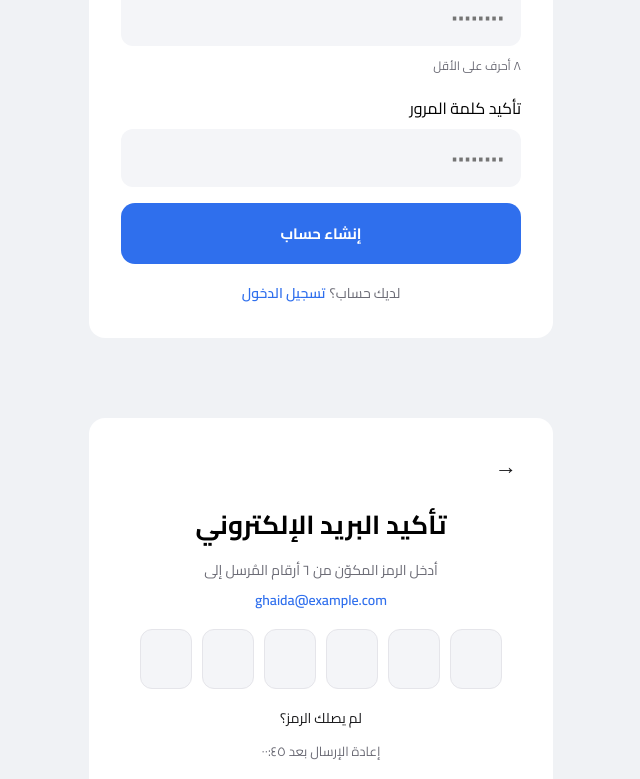
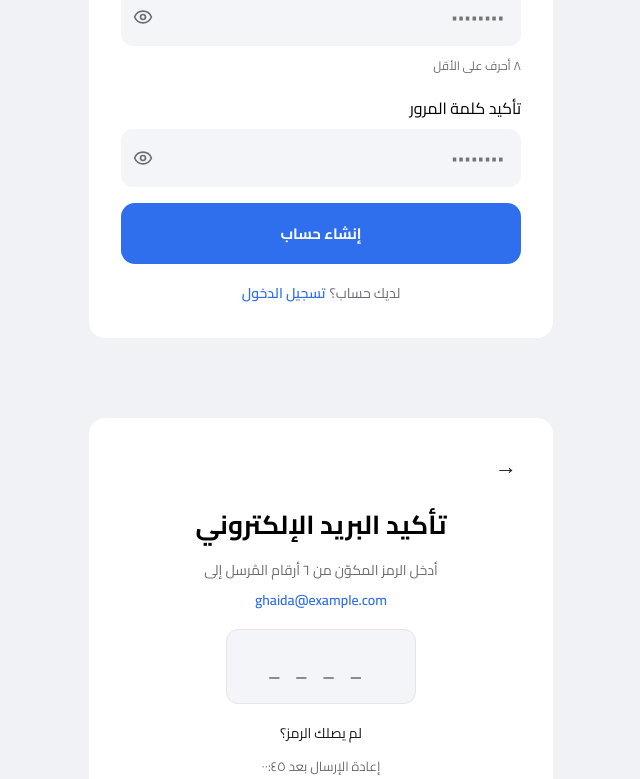
Before and after one commit to ghaidasameer17-dot/task-management-app, a React (Vite) app in the folder client/: page / in a window 1280 px wide. Shown: the part 1120-1899 px from the top of the page, without its empty margins (319-959 px from the left). Built offline with nearby package versions, Linux system fonts and the light colour scheme.

Commit message:
Add interactivity to signup and verification screens

```diff
--- a/client/src/components/EmailVerification.jsx
+++ b/client/src/components/EmailVerification.jsx
@@ -1,5 +1,7 @@
+import { useState } from 'react';
 
 const EmailVerification = () => {
+  const [code, setCode] = useState('');
   return (
     <div className="auth-container">
       <div className="verify-back">
@@ -13,12 +15,16 @@ const EmailVerification = () => {
       </div>
 
       <div className="code-boxes">
-        <input className="code-box" maxLength="1" />
-        <input className="code-box" maxLength="1" />
-        <input className="code-box" maxLength="1" />
-        <input className="code-box" maxLength="1" />
-        <input className="code-box" maxLength="1" />
-        <input className="code-box" maxLength="1" />
+       <input
+  className="code-input"
+  type="text"
+  inputMode="numeric"
+  maxLength="4"
+  value={code}
+  onChange={(e) => setCode(e.target.value)}
+  placeholder="____"
+/>
+
       </div>
 
       <div className="resend">
--- a/client/src/components/ResetCode.jsx
+++ b/client/src/components/ResetCode.jsx
@@ -12,8 +12,7 @@ const ResetCode = () => {
         <input className="code-box" maxLength="1" />
         <input className="code-box" maxLength="1" />
         <input className="code-box" maxLength="1" />
-        <input className="code-box" maxLength="1" />
-        <input className="code-box" maxLength="1" />
+
       </div>
       <div className="resend">
         <p>لم يصلك الرمز؟</p>
--- a/client/src/components/Signup.jsx
+++ b/client/src/components/Signup.jsx
@@ -1,5 +1,57 @@
+import { useState } from 'react';
+import { Eye, EyeOff } from 'lucide-react';
+
 import './Login.css';
+
 const Signup = () => {
+  const [showPassword, setShowPassword] = useState(false);
+  const [showConfirm, setShowConfirm] = useState(false);
+
+  const [email, setEmail] = useState('');
+  const [emailError, setEmailError] = useState('');
+  const [name, setName] = useState('');
+const [nameError, setNameError] = useState('');
+
+const [password, setPassword] = useState('');
+const [passwordError, setPasswordError] = useState('');
+
+const [confirm, setConfirm] = useState('');
+const [confirmError, setConfirmError] = useState('');
+
+ const handleSignup = () => {
+  // الاسم
+  if (!name) {
+    setNameError('الاسم مطلوب');
+  } else {
+    setNameError('');
+  }
+
+  // الإيميل
+  if (!email) {
+    setEmailError('البريد الإلكتروني مطلوب');
+  } else if (!email.includes('@')) {
+    setEmailError('صيغة البريد الإلكتروني غير صحيحة');
+  } else {
+    setEmailError('');
+  }
+
+  // كلمة المرور
+  if (!password) {
+    setPasswordError('كلمة المرور مطلوبة');
+  } else if (password.length < 8) {
+    setPasswordError('كلمة المرور قصيرة — ٨ أحرف على الأقل');
+  } else {
+    setPasswordError('');
+  }
+
+  // التأكيد
+  if (confirm !== password) {
+    setConfirmError('كلمتا المرور غير متطابقتان');
+  } else {
+    setConfirmError('');
+  }
+};
+
   return (
     <div className="auth-container">
       <div className="auth-header">
@@ -9,26 +61,76 @@ const Signup = () => {
 
       <div className="form-group">
         <label htmlFor="name">الاسم</label>
-        <input id="name" type="text" placeholder="مثال: غيداء المحمادي" />
+        <input id="name" type="text" placeholder="مثال: غيداء المحمادي" className="input-error"
+        value={name}
+onChange={(e) => setName(e.target.value)}
+className={nameError ? 'input-error' : ''} />
+{nameError && <span className="error-text">⚠ {nameError}</span>}
       </div>
 
       <div className="form-group">
         <label htmlFor="email">البريد الإلكتروني</label>
-        <input id="email" type="email" placeholder="example@gmail.com" />
+        <input
+          id="email"
+          type="email"
+          placeholder="example@gmail.com"
+          value={email}
+          onChange={(e) => setEmail(e.target.value)}
+          className={emailError ? 'input-error' : ''}
+        />
+        {emailError && <span className="error-text">⚠ {emailError}</span>}
       </div>
 
       <div className="form-group">
-        <label htmlFor="password">كلمة المرور</label>
-        <input id="password" type="password" placeholder="••••••••" />
-        <span className="helper-text">٨ أحرف على الأقل</span>
-      </div>
+  <label htmlFor="password">كلمة المرور</label>
+
+  <div className="password-wrapper">
+    <input
+      id="password"
+      type={showPassword ? 'text' : 'password'}
+      placeholder="••••••••"
+      value={password}
+      onChange={(e) => setPassword(e.target.value)}
+      className={passwordError ? 'input-error' : ''}
+    />
+    <button
+      type="button"
+      className="eye-btn"
+      onClick={() => setShowPassword(!showPassword)}
+    >
+      {showPassword ? <EyeOff size={20} /> : <Eye size={20} />}
+    </button>
+  </div>
+
+  {passwordError && <span className="error-text">⚠ {passwordError}</span>}
+  <span className="helper-text">٨ أحرف على الأقل</span>
+</div>
 
       <div className="form-group">
-        <label htmlFor="confirm">تأكيد كلمة المرور</label>
-        <input id="confirm" type="password" placeholder="••••••••" />
-      </div>
+  <label htmlFor="confirm">تأكيد كلمة المرور</label>
 
-      <button className="auth-btn">إنشاء حساب</button>
+  <div className="password-wrapper">
+    <input
+      id="confirm"
+      type={showConfirm ? 'text' : 'password'}
+      placeholder="••••••••"
+      value={confirm}
+      onChange={(e) => setConfirm(e.target.value)}
+      className={confirmError ? 'input-error' : ''}
+    />
+    <button
+      type="button"
+      className="eye-btn"
+      onClick={() => setShowConfirm(!showConfirm)}
+    >
+      {showConfirm ? <EyeOff size={20} /> : <Eye size={20} />}
+    </button>
+  </div>
+
+  {confirmError && <span className="error-text">⚠ {confirmError}</span>}
+</div>
+
+      <button className="auth-btn" onClick={handleSignup}>إنشاء حساب</button>
 
       <p className="auth-text">
         لديك حساب؟<span>تسجيل الدخول</span>
--- a/client/src/index.css
+++ b/client/src/index.css
@@ -103,6 +103,24 @@ body {
 .resend p { font-size: 14px; color: #1c1c1e; margin: 0 0 4px 0; }
 .resend span { font-size: 13px; color: #6c6c76; }
 
+.code-input {
+  width: 160px;
+  margin: 0 auto;
+  padding: 14px;
+  text-align: center;
+  font-size: 24px;
+  letter-spacing: 12px;
+  border: 1.5px solid #E5E5EA;
+  border-radius: 12px;
+  background: #F4F5F8;
+  font-family: 'Cairo', sans-serif;
+  direction: ltr;
+}
+.code-input:focus {
+  outline: none;
+  border-color: #2F6FED;
+}
+
 /* ===== أيقونة نجاح: شاشة تم التغيير ===== */
 .success-icon {
   width: 96px; height: 96px;
@@ -148,3 +166,18 @@ body {
   align-items: center;
   color: #6c6c76;
 }
+/* حقل فيه خطأ: حدود حمراء وخلفية وردية خفيفة */
+.form-group input.input-error {
+  border: 1px solid #d70015;
+  background: #fff5f5;
+}
+
+/* رسالة الخطأ تحت الحقل */
+.error-text {
+  display: flex;
+  align-items: center;
+  gap: 4px;
+  color: #d70015;
+  font-size: 12px;
+  margin-top: 2px;
+}
```
